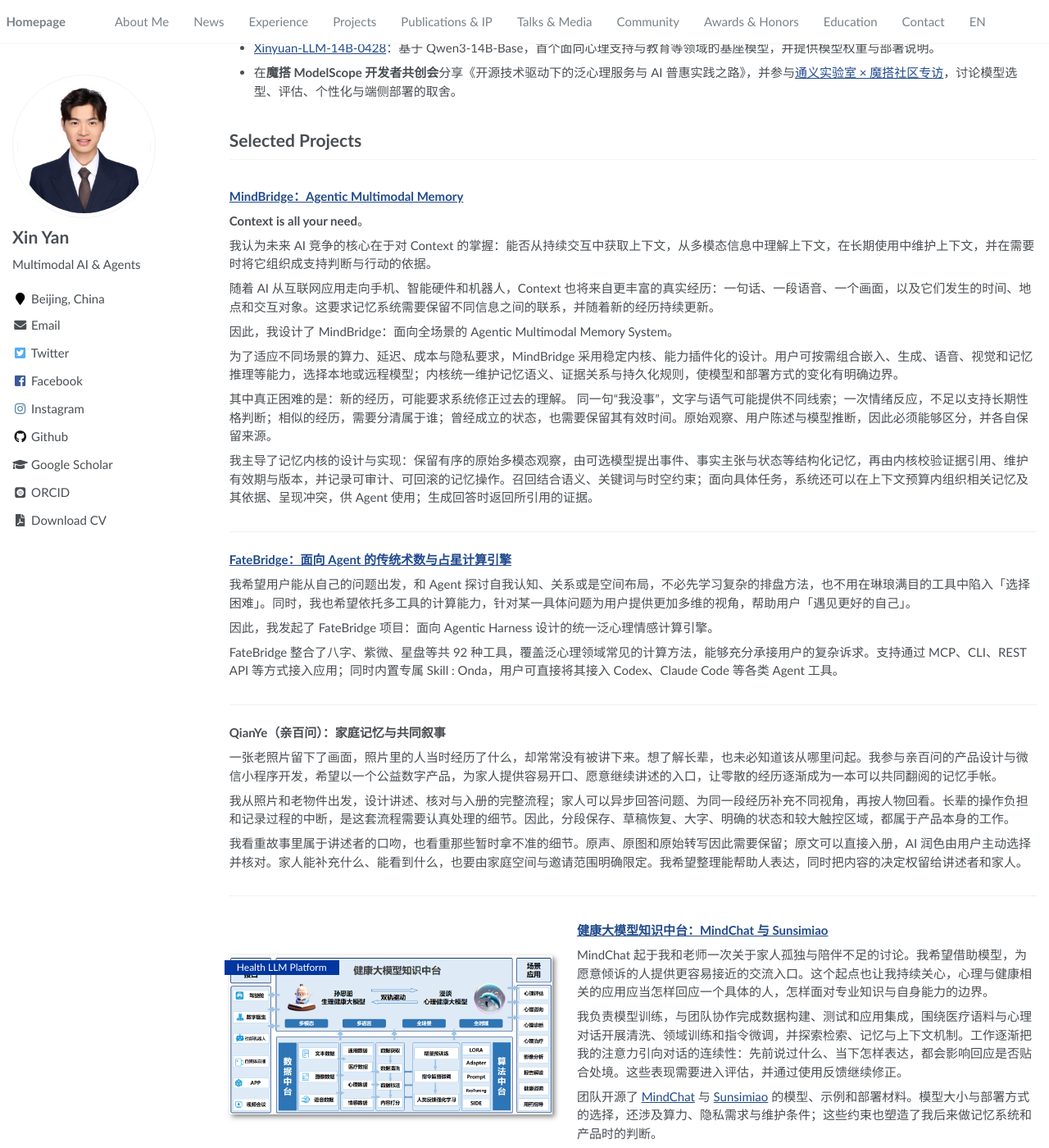
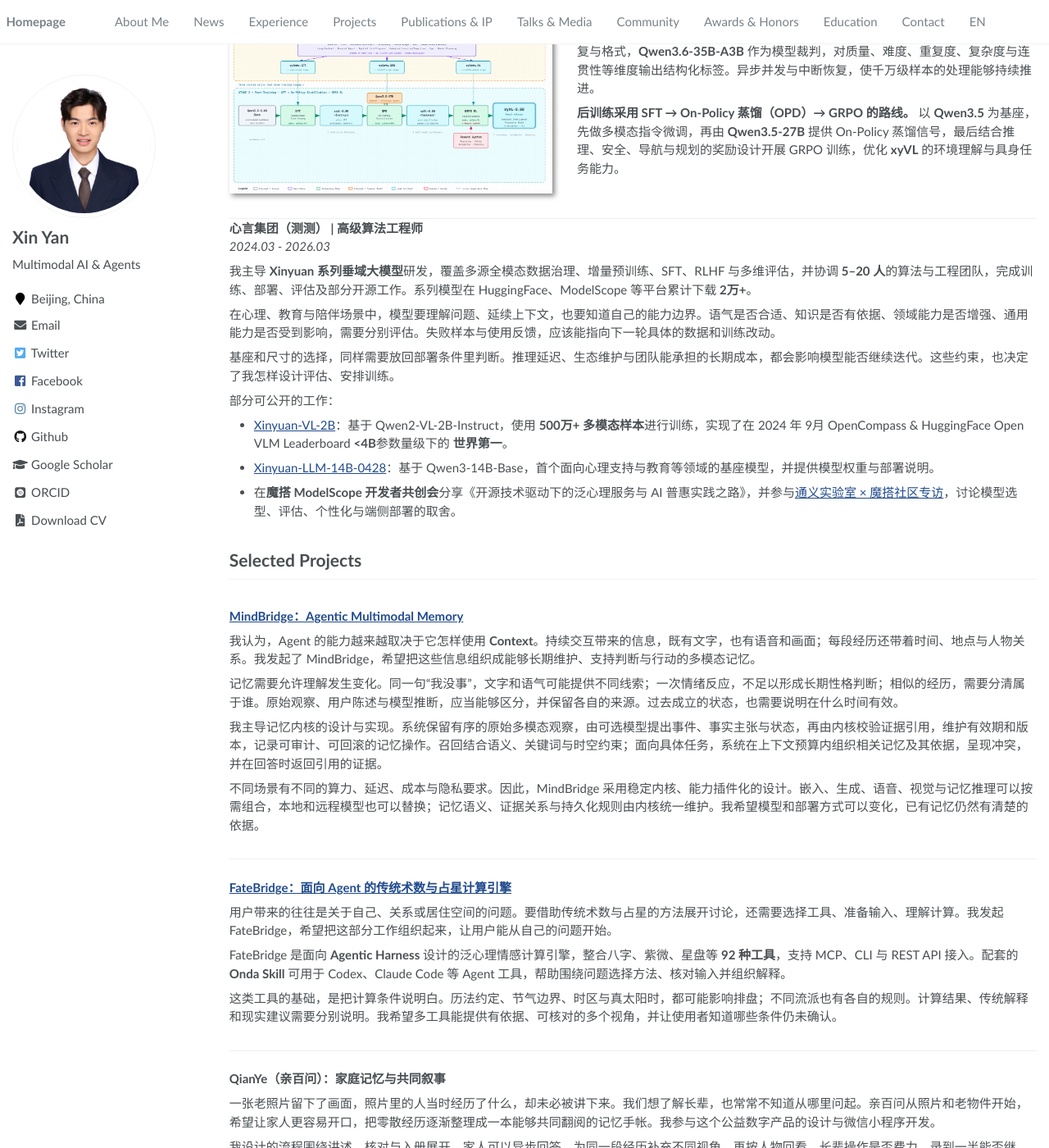
Before and after one commit to thomas-yanxin/thomas-yanxin.github.io, a Jekyll site: the page built from _pages/about.md, in a window 1280 px wide and 1400 px high, scrolled down 865 px. Shown: the whole window at 82% size. Built offline with Jekyll 4.4.1, drawn with Linux system fonts in a browser that asks for light colours; some web fonts are replaced; some of the changed text lies outside the part shown.

Commit message:
update
update

```diff
--- a/_pages/about.md
+++ b/_pages/about.md
@@ -1,7 +1,7 @@
 ---
 permalink: /
 title: "颜鑫 Xin Yan"
-excerpt: "颜鑫（Xin Yan），心言集团高级算法工程师。实践涵盖多模态模型、Agentic 记忆、领域工具与产品开发等，包括 MindBridge、FateBridge 和 QianYe。"
+excerpt: "颜鑫（Xin Yan），心言集团高级算法工程师。实践涵盖端侧具身模型、多模态数据、Agentic 记忆与产品开发，包括 xyVL、MindBridge、FateBridge 和 QianYe。"
 lang: zh-CN
 author_profile: true
 redirect_from:
@@ -18,11 +18,13 @@
 
 # About Me
 
-我是**颜鑫（Xin Yan）**，目前在**心言集团（测测）**担任**高级算法工程师**，负责 **Xinyuan 系列垂域大模型**研发以及 **心言机器人的算法架构** 工作，毕业于**华东理工大学自动化专业**。我的工作涉及 Agent、多模态、机器人多个领域，覆盖产品设计、数据处理、模型训练与评估、用户反馈闭环全链路。
+我是**颜鑫（Xin Yan）**，目前在**心言集团（测测）**担任**高级算法工程师**，负责**心言机器人的算法架构**。此前，我主导 **Xinyuan 系列垂域大模型**研发。我毕业于**华东理工大学自动化专业**，工作围绕多模态模型、Agent 与机器人展开。
 
-我尤其关心 **Agent 与人的长期交互**。一段话里隐藏的语气、一次被遗漏的经历、一个已经变化的状态，都会影响下一次交流。这也让我把注意力从模型能力延伸到 Memory、Harness 与产品设计：哪些信息值得保留，哪些判断需要计算依据，以及系统如何面对自己的未知。
+我做模型，也做模型周围的系统。数据怎样整理，训练怎样推进，结果怎样评估，使用中的问题怎样进入下一轮改进，都需要一起考虑。算力、延迟、成本和维护条件，会直接影响一个方案能走到哪里。我希望把这些约束落实到每一次技术选择里。
 
-目前我正在构建 **MindBridge、FateBridge 和 QianYe**，分别从 Agentic Memory、泛心理计算与家庭记忆等方面探索这些问题。文学是我理解人的经验的重要来源；开源、课程与写作，则让我有机会把技术和想法交给他人使用、讨论和修正。下方的项目与[公开访谈](#talks-media)记录了这些探索。
+我尤其关心 **AI 与人的长期交互**。一句话的语气、一次共同的经历、一个已经变化的状态，都会影响下一次交流。系统需要记住什么，凭什么形成判断，又该在什么时候修正过去的理解？这些问题把我的工作逐渐带向 Memory、Harness 与产品设计。
+
+我正在构建 **MindBridge、FateBridge 和 QianYe**，分别处理 Agentic Memory、泛心理计算与家庭记忆的问题。文学让我留意那些难以被简单归类的人的经验。开源、课程和写作，则让这些想法有机会被别人使用、追问和改进。下面的项目与[公开访谈](#talks-media)，记录了我怎样把这些问题做下去。
 
 <span class='anchor' id='-news'></span>
 
@@ -42,14 +44,31 @@
 **心言集团（测测） | 高级算法工程师**<br>
 *2026.03 - 至今*
 
-我负责 **心言机器人**的算法架构工作。
+<div class="paper-box">
+<div class="paper-box-image"><div><div class="badge">xyVL</div><a href="/images/xinyan-robot-xyvl-pipeline.png"><img src="/images/xinyan-robot-xyvl-pipeline.png" alt="心言机器人算法流程：多源数据汇聚与格式统一，经 xyJudge 标注筛选形成 xyData，再通过 SFT、On-Policy 蒸馏与 GRPO 训练 xyVL。点击查看原图。" width="100%" loading="lazy"></a></div></div>
+<div class="paper-box-text" markdown="1">
+
+**[心言机器人：xyVL 具身视觉语言系列模型](/images/xinyan-robot-xyvl-pipeline.png)**
+
+我负责**心言机器人**的算法架构，主导**xyVL 具身视觉语言系列模型**研发。
+
+**xyData 先解决数据怎样进入训练的问题。** 我汇聚 HuggingFace、GitHub 与 ModelScope 等平台的 **50+ 个开源数据集、约 4500 万条原始样本**，覆盖文本、图像、视频、机器人与自动驾驶。通过统一 Schema、筛选与分级，形成 **1800 万条精选样本**，按任务、难度和模型适配性调整配比，分别构建 SFT、蒸馏与强化学习数据。
+
+**xyJudge 把筛选标准变成可规模化执行的标注流程。** 启发式规则检查长度、语言、重复与格式，**Qwen3.6-35B-A3B** 作为模型裁判，对质量、难度、重复度、复杂度与连贯性等维度输出结构化标签。异步并发与中断恢复，使千万级样本的处理能够持续推进。
+
+**后训练采用 SFT → On-Policy 蒸馏（OPD）→ GRPO 的路线。** 以 **Qwen3.5** 为基座，先做多模态指令微调，再由 **Qwen3.5-27B** 提供 On-Policy 蒸馏信号，最后结合推理、安全、导航与规划的奖励设计开展 GRPO 训练，优化 **xyVL** 的环境理解与具身任务能力。
+
+</div>
+</div>
 
 **心言集团（测测） | 高级算法工程师**<br>
 *2024.03 - 2026.03*
 
-我主导 **Xinyuan 系列垂域大模型**研发，覆盖多源全模态数据治理、增量预训练、SFT、RLHF 与多维评估，并协调 **5–20 人**的算法与工程团队完成模型训练、部署、评估以及部分开源工作。系列模型在 HuggingFace、ModelScope 等平台累计下载 **2万+**。
+我主导 **Xinyuan 系列垂域大模型**研发，覆盖多源全模态数据治理、增量预训练、SFT、RLHF 与多维评估，并协调 **5–20 人**的算法与工程团队，完成训练、部署、评估及部分开源工作。系列模型在 HuggingFace、ModelScope 等平台累计下载 **2万+**。
 
-在心理、教育与陪伴场景中，我始终关心模型能否理解问题、延续上下文，并把回应保持在能力范围内。语气、知识依据、领域能力与通用能力需要分别观察，失败样本和使用反馈也应回到数据与训练流程中。基座和模型尺寸的选择，还要考虑推理延迟、生态维护，以及团队能够长期承担的成本。这些问题决定了评估怎样设计，也决定了下一轮训练值得改什么。
+在心理、教育与陪伴场景中，模型要理解问题、延续上下文，也要知道自己的能力边界。语气是否合适、知识是否有依据、领域能力是否增强、通用能力是否受到影响，需要分别评估。失败样本与使用反馈，应该能指向下一轮具体的数据和训练改动。
+
+基座和尺寸的选择，同样需要放回部署条件里判断。推理延迟、生态维护与团队能承担的长期成本，都会影响模型能否继续迭代。这些约束，也决定了我怎样设计评估、安排训练。
 
 部分可公开的工作：
 
@@ -66,19 +85,13 @@
 
 **[MindBridge：Agentic Multimodal Memory](https://github.com/EventHorizon-Lab/MindBridge)**
 
-**Context is all your need**。
+我认为，Agent 的能力越来越取决于它怎样使用 **Context**。持续交互带来的信息，既有文字，也有语音和画面；每段经历还带着时间、地点与人物关系。我发起了 MindBridge，希望把这些信息组织成能够长期维护、支持判断与行动的多模态记忆。
 
-我认为未来 AI 竞争的核心在于对 Context 的掌握：能否从持续交互中获取上下文，从多模态信息中理解上下文，在长期使用中维护上下文，并在需要时将它组织成支持判断与行动的依据。
+记忆需要允许理解发生变化。同一句“我没事”，文字和语气可能提供不同线索；一次情绪反应，不足以形成长期性格判断；相似的经历，需要分清属于谁。原始观察、用户陈述与模型推断，应当能够区分，并保留各自的来源。过去成立的状态，也需要说明在什么时间有效。
 
-随着 AI 从互联网应用走向手机、智能硬件和机器人，Context 也将来自更丰富的真实经历：一句话、一段语音、一个画面，以及它们发生的时间、地点和交互对象。这要求记忆系统需要保留不同信息之间的联系，并随着新的经历持续更新。
+我主导记忆内核的设计与实现。系统保留有序的原始多模态观察，由可选模型提出事件、事实主张与状态，再由内核校验证据引用，维护有效期和版本，记录可审计、可回滚的记忆操作。召回结合语义、关键词与时空约束；面向具体任务，系统在上下文预算内组织相关记忆及其依据，呈现冲突，并在回答时返回引用的证据。
 
-因此，我设计了 MindBridge：面向全场景的 Agentic Multimodal Memory System。
-
-为了适应不同场景的算力、延迟、成本与隐私要求，MindBridge 采用稳定内核、能力插件化的设计。用户可按需组合嵌入、生成、语音、视觉和记忆推理等能力，选择本地或远程模型；内核统一维护记忆语义、证据关系与持久化规则，使模型和部署方式的变化有明确边界。
-
-其中真正困难的是：新的经历，可能要求系统修正过去的理解。 同一句“我没事”，文字与语气可能提供不同线索；一次情绪反应，不足以支持长期性格判断；相似的经历，需要分清属于谁；曾经成立的状态，也需要保留其有效时间。原始观察、用户陈述与模型推断，因此必须能够区分，并各自保留来源。
-
-我主导了记忆内核的设计与实现：保留有序的原始多模态观察，由可选模型提出事件、事实主张与状态等结构化记忆，再由内核校验证据引用、维护有效期与版本，并记录可审计、可回滚的记忆操作。召回结合语义、关键词与时空约束；面向具体任务，系统还可以在上下文预算内组织相关记忆及其依据、呈现冲突，供 Agent 使用；生成回答时返回所引用的证据。
+不同场景有不同的算力、延迟、成本与隐私要求。因此，MindBridge 采用稳定内核、能力插件化的设计。嵌入、生成、语音、视觉与记忆推理可以按需组合，本地和远程模型也可以替换；记忆语义、证据关系与持久化规则由内核统一维护。我希望模型和部署方式可以变化，已有记忆仍然有清楚的依据。
 
 </div>
 
@@ -86,11 +99,11 @@
 
 **[FateBridge：面向 Agent 的传统术数与占星计算引擎](https://github.com/thomas-yanxin/FateBridge)**
 
-我希望用户能从自己的问题出发，和 Agent 探讨自我认知、关系或是空间布局，不必先学习复杂的排盘方法，也不用在琳琅满目的工具中陷入「选择困难」。同时，我也希望依托多工具的计算能力，针对某一具体问题为用户提供更加多维的视角，帮助用户「遇见更好的自己」。
+用户带来的往往是关于自己、关系或居住空间的问题。要借助传统术数与占星的方法展开讨论，还需要选择工具、准备输入、理解计算。我发起 FateBridge，希望把这部分工作组织起来，让用户能从自己的问题开始。
 
-因此，我发起了 FateBridge 项目：面向 Agentic Harness 设计的统一泛心理情感计算引擎。
+FateBridge 是面向 **Agentic Harness** 设计的泛心理情感计算引擎，整合八字、紫微、星盘等 **92 种工具**，支持 MCP、CLI 与 REST API 接入。配套的 **Onda Skill** 可用于 Codex、Claude Code 等 Agent 工具，帮助围绕问题选择方法、核对输入并组织解释。
 
-FateBridge 整合了八字、紫微、星盘等共 92 种工具，覆盖泛心理领域常见的计算方法，能够充分承接用户的复杂诉求。支持通过 MCP、CLI、REST API 等方式接入应用；同时内置专属 Skill : Onda，用户可直接将其接入 Codex、Claude Code 等各类 Agent 工具。
+这类工具的基础，是把计算条件说明白。历法约定、节气边界、时区与真太阳时，都可能影响排盘；不同流派也有各自的规则。计算结果、传统解释和现实建议需要分别说明。我希望多工具能提供有依据、可核对的多个视角，并让使用者知道哪些条件仍未确认。
 
 </div>
 
@@ -98,11 +111,11 @@
 
 **QianYe（亲百问）：家庭记忆与共同叙事**
 
-一张老照片留下了画面，照片里的人当时经历了什么，却常常没有被讲下来。想了解长辈，也未必知道该从哪里问起。我参与亲百问的产品设计与微信小程序开发，希望以一个公益数字产品，为家人提供容易开口、愿意继续讲述的入口，让零散的经历逐渐成为一本可以共同翻阅的记忆手帐。
+一张老照片留下了画面，照片里的人当时经历了什么，却未必被讲下来。我们想了解长辈，也常常不知道从哪里问起。亲百问从照片和老物件开始，希望让家人更容易开口，把零散经历逐渐整理成一本能够共同翻阅的记忆手帐。我参与这个公益数字产品的设计与微信小程序开发。
 
-我从照片和老物件出发，设计讲述、核对与入册的完整流程；家人可以异步回答问题、为同一段经历补充不同视角，再按人物回看。长辈的操作负担和记录过程的中断，是这套流程需要认真处理的细节。因此，分段保存、草稿恢复、大字、明确的状态和较大触控区域，都属于产品本身的工作。
+我设计的流程围绕讲述、核对与入册展开。家人可以异步回答，为同一段经历补充不同视角，再按人物回看。长辈操作是否费力，录到一半能否继续，会直接影响故事能不能留下来。因此，分段保存、草稿恢复、大字、明确的状态和较大的触控区域，都需要在产品中落实。
 
-我看重故事里属于讲述者的口吻，也看重那些暂时拿不准的细节。原声、原图和原始转写因此需要保留；原文可以直接入册，AI 润色由用户主动选择并核对。家人能补充什么、能看到什么，也要由家庭空间与邀请范围明确限定。我希望整理能帮助人表达，同时把内容的决定权留给讲述者和家人。
+整理也需要保留讲述者自己的声音。原声、原图和原始转写予以保留，原文可以直接入册；AI 润色由用户主动选择，再由本人核对。家庭空间与邀请范围界定谁能补充、谁能看到。我希望工具帮助人表达，内容的决定权始终留在讲述者和家人手里。
 
 </div>
 
@@ -111,11 +124,11 @@
 
 **[健康大模型知识中台：MindChat 与 Sunsimiao](https://github.com/X-D-Lab)**
 
-MindChat 起于我和老师一次关于家人孤独与陪伴不足的讨论。我希望借助模型，为愿意倾诉的人提供更容易接近的交流入口。这个起点也让我持续关心，心理与健康相关的应用应当怎样回应一个具体的人，怎样面对专业知识与自身能力的边界。
+MindChat 起于我和老师的一次讨论：家人感到孤独时，陪伴还能怎样发生？我希望借助模型，为愿意倾诉的人提供一个更容易接近的交流入口。这也成为我持续关注情感智能与长期交互的起点。
 
-我负责模型训练，与团队协作完成数据构建、测试和应用集成，围绕医疗语料与心理对话开展清洗、领域训练和指令微调，并探索检索、记忆与上下文机制。工作逐渐把我的注意力引向对话的连续性：先前说过什么、当下怎样表达，都会影响回应是否贴合处境。这些表现需要进入评估，并通过使用反馈继续修正。
+我负责模型训练，与团队协作完成数据构建、测试和应用集成，围绕医疗语料与心理对话开展清洗、领域训练和指令微调，并探索检索、记忆与上下文机制。做这些工作时，我越来越关注对话能否延续：先前说过什么，当下怎样表达，都应影响这一次回应。这些表现需要进入评估，专业知识与模型能力的边界也需要被认真对待。
 
-团队开源了 [MindChat](https://github.com/X-D-Lab/MindChat) 与 [Sunsimiao](https://github.com/X-D-Lab/Sunsimiao) 的模型、示例和部署材料。模型大小与部署方式的选择，还涉及算力、隐私需求与维护条件；这些约束也塑造了我后来做记忆系统和产品时的判断。
+团队开源了 [MindChat](https://github.com/X-D-Lab/MindChat) 与 [Sunsimiao](https://github.com/X-D-Lab/Sunsimiao) 的模型、示例和部署材料。模型大小、算力、隐私与维护条件，需要一起决定部署方式。这些具体约束，延续到了我后来做记忆系统和产品时的判断里。
 
 </div>
 </div>
@@ -125,11 +138,11 @@
 
 **[袋鼯麻麻 ColugoMum：智能零售结算平台](https://github.com/thomas-yanxin/ColugoMum)**
 
-商品识别有个很实际的难题：货架不断上新，包装又可能十分相似，系统需要持续跟上这些变化。我关心识别效果，也关心新增商品之后，维护者需要付出多少工作。
+商品识别需要跟上货架的变化。新商品不断上架，包装可能十分相似，维护者要持续更新系统。我在这个项目里同时关注识别效果，以及下一次新增商品需要付出多少工作。
 
-我负责项目管理、算法适配与端侧前端，基于 **PaddleClas / PP-ShiTu** 完成数据构建、轻量模型调优和云边端集成。采用图像检索路线后，新类别可以通过补充检索库接入，减少重复训练的需求。相似包装、小样本与端侧延迟仍需要分别处理，识别结果和更新成本要放在同一套工程条件下考虑。
+我负责项目管理、算法适配与端侧前端，基于 **PaddleClas / PP-ShiTu** 完成数据构建、轻量模型调优和云边端集成。采用图像检索路线后，新类别可以通过补充检索库接入，减少重复训练的需求。相似包装、小样本与端侧延迟，仍然需要在具体工程条件下分别处理。
 
-项目获得 **2022 年第 24 届中国机器人及人工智能大赛全国一等奖**，亮相 **Baidu Wave Summit 2021+**，并形成[论文](https://ieeexplore.ieee.org/document/9851085)、开源代码与教学实践。相关方法与实验见[技术文章](https://developer.cloud.tencent.com/article/2146677)。对这类系统，我也会关注交付之后，别人能否继续使用和维护它。
+项目获得 **2022 年第 24 届中国机器人及人工智能大赛全国一等奖**，亮相 **Baidu Wave Summit 2021+**，并形成[论文](https://ieeexplore.ieee.org/document/9851085)、开源代码与教学实践。相关方法与实验见[技术文章](https://developer.cloud.tencent.com/article/2146677)。
 
 </div>
 </div>
@@ -138,9 +151,9 @@
 
 **[欧小鹏 OXiaoPeng：从社群需求出发的模型应用](https://github.com/thomas-yanxin/OXiaoPeng)**
 
-欧小鹏从社群里很小的需求长出来：广告需要处理，新成员需要欢迎，常见问题被反复询问。我先写了一个能在微信群里工作的助手，后来逐步接入 ERNIE、PanGu、Yuan、ChatYuan 与 ChatGPT 等模型，让群友在熟悉的环境里体验对话和文生图。它的名字也是大家一起想的。
+欧小鹏从微信群里几个具体需求开始：处理广告、欢迎新成员、回答反复出现的问题。我先写了一个群助手，后来逐步接入 ERNIE、PanGu、Yuan、ChatYuan 与 ChatGPT，让群友在熟悉的环境里体验对话和文生图。连名字，也是大家一起想的。
 
-用户会直接告诉我哪里不好用，上游接口变化也曾让文生图服务中断。这些经历让我具体地理解了反馈渠道、外部依赖与产品持续性的关系。模型接入之后，怎样让人愿意用、出了问题怎样回应，都是开发工作的一部分。
+用户会直接告诉我哪里不好用，上游接口的变化也曾让文生图服务中断。接入模型之后，开发还要继续：问题怎样被反馈，依赖变化后怎样恢复，产品怎样持续提供服务。这些事，让我更具体地理解了模型应用的维护责任。
 
 项目早期累计服务直接用户 **2000+**、间接覆盖 **2万+**，服务多个 AI 开源社群，获得 **2022 年启智社区优秀孵化项目奖**，并入围 **2023 年奇绩春季创业营（S23）面试**。我在[《2022，我与启智》](https://www.cnblogs.com/thomas-yanxin/p/17067454.html)里记录了它的成长，也记录了社区怎样参与其中。
 
@@ -166,7 +179,7 @@
 
 # Talks & Media
 
-模型选型、评估与产品之间的关系，是我在公开分享中反复讨论的主题。下面保留了当时的讲述，也能看到这些问题怎样随着实践向前推进。
+我在公开分享中反复讨论模型选型、评估与产品之间的关系。下面的访谈和课程保留了不同阶段的思考，也记录了这些判断怎样在实践中逐渐具体起来。
 
 ## Invited Talks
 
@@ -216,7 +229,7 @@
 
 # Community & Activities
 
-开源社区是我学习技术、认识合作者的重要地方。我喜欢把一个项目讲到别人能够动手实践，也珍惜使用者带来的问题和不同意见。做课程、组织活动和维护项目，让我有机会参与这个相互帮助、共同改进的过程。
+开源社区让我认识了许多合作者，也让项目持续接触使用者的问题。把一个方法讲清楚，直到别人能动手实践，是我喜欢做的事。课程、活动与项目维护，让这种交流能够继续。
 
 **[飞桨领航团](https://www.paddlepaddle.org.cn/ppdenavigategroup) | 华东区主管**<br>
 *2021.09 - 2022.07*
@@ -311,4 +324,4 @@
 
 # Contact
 
-如果这些工作与你关心的问题有关，欢迎来信交流：[yx20001210@gmail.com](mailto:yx20001210@gmail.com)。可以从一个技术问题、一段使用反馈，或一个正在摸索的产品想法聊起。更多代码与近期工作见 [GitHub](https://github.com/thomas-yanxin)。
+如果你也在做多模态模型、Agent 或记忆系统，或是对这里的某个项目有具体想法，欢迎来信：[yx20001210@gmail.com](mailto:yx20001210@gmail.com)。一个技术问题、一段使用反馈，都可以成为交流的起点。更多代码与近期工作见 [GitHub](https://github.com/thomas-yanxin)。
```
Also changed, not shown: _pages/about-en.md (+53 -35 lines), images/xinyan-robot-xyvl-pipeline.png (added).
